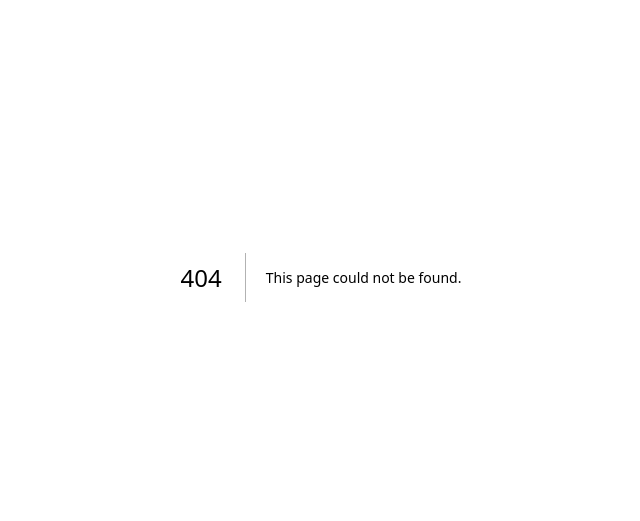
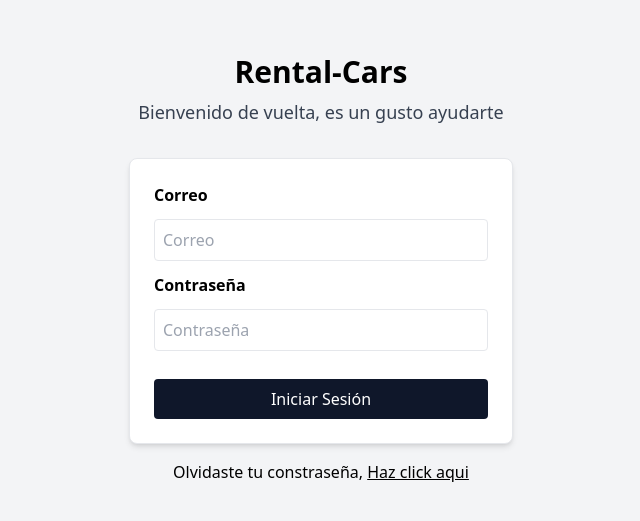
Before and after one commit to vKail/rental-cars, a Next.js app: page /login in a window 1280 px wide. Before the commit this address had no page. Shown: the part 123-644 px from the top of the page, without its empty margins (319-959 px from the left). Built offline with nearby package versions, Linux system fonts and the light colour scheme; no server answers.

Commit message:
Login donde in the feature auth, only need to do the recovery password and registration

```diff
--- a/package.json
+++ b/package.json
@@ -3,12 +3,13 @@
   "version": "0.1.0",
   "private": true,
   "scripts": {
-    "dev": "next dev",
+     "dev": "next dev -p 3001",
+     "start": "next start -p 3001",
     "build": "next build",
-    "start": "next start",
     "lint": "next lint"
   },
   "dependencies": {
+    "@hookform/resolvers": "^3.9.1",
     "axios": "^1.7.7",
     "next": "14.2.17",
     "react": "^18",
--- a/src/app/globals.css
+++ b/src/app/globals.css
@@ -1,27 +1,3 @@
 @tailwind base;
 @tailwind components;
 @tailwind utilities;
-
-:root {
-  --background: #ffffff;
-  --foreground: #171717;
-}
-
-@media (prefers-color-scheme: dark) {
-  :root {
-    --background: #0a0a0a;
-    --foreground: #ededed;
-  }
-}
-
-body {
-  color: var(--foreground);
-  background: var(--background);
-  font-family: Arial, Helvetica, sans-serif;
-}
-
-@layer utilities {
-  .text-balance {
-    text-wrap: balance;
-  }
-}
--- /dev/null
+++ b/src/app/login/page.tsx
@@ -0,0 +1,6 @@
+import { LoginView } from "@/features/auth/presentation/views/login-view";
+import React from "react";
+
+ const LoginPage = () => <LoginView/>
+
+export default LoginPage;
--- a/src/features/auth/context/auth-user-store.ts
+++ b/src/features/auth/context/auth-user-store.ts
@@ -29,7 +29,7 @@ export const UseAuthStore = create<AuthStore>(
                 set({ user, loading: false })
             },
             logout: () => {
-                //set({ user: DEFAULT_USER })
+                set({ user: DEFAULT_USER })
             }
         }),
         {
--- a/src/features/auth/hooks/useAuth.ts
+++ b/src/features/auth/hooks/useAuth.ts
@@ -0,0 +1,29 @@
+import { UseAuthStore } from "../context/auth-user-store"
+import * as yup from 'yup'
+import { IAuth } from "../models/IAuth";
+
+export const useAuth = () => {
+    const {login} = UseAuthStore();
+
+    const initialValues : IAuth = {
+        email: '',
+        password: ''
+    }
+
+    const validationSchema = yup.object().shape({
+        email: yup.string().email().required('La dirección de correo es requerida'),
+        password: yup.string().required('La contraseña es requerida')
+    })
+
+    const onSubmit = async (values: IAuth) => {
+        console.log(values)
+        await login(values)
+    }
+
+    return {
+        initialValues,
+        validationSchema,
+        onSubmit
+    }
+
+}
--- a/src/features/auth/presentation/components/login-form.tsx
+++ b/src/features/auth/presentation/components/login-form.tsx
@@ -0,0 +1,46 @@
+'use client'
+import { useForm } from "react-hook-form";
+import { useAuth } from "../../hooks/useAuth";
+import { yupResolver } from '@hookform/resolvers/yup';
+import { IAuth } from "../../models/IAuth";
+
+export const LoginForm = () => {
+    const { initialValues, validationSchema, onSubmit } = useAuth();
+    const { register, formState: { errors }, handleSubmit } = useForm<IAuth>({
+        resolver: yupResolver(validationSchema),
+    });
+
+    return (
+        <form
+            className="flex flex-col w-full max-w-sm p-6 bg-white shadow-md border border-gray-200 rounded-lg"
+            onSubmit={handleSubmit(onSubmit)}
+        >
+            <label htmlFor="label" className="text-base font-semibold pb-3">Correo </label>
+            <input
+                type="email"
+                {...register('email')}
+                placeholder="Correo"
+                defaultValue={initialValues.email}
+                className="mb-3 p-2 border rounded focus:outline-none focus:ring-2 focus:ring-slate-700"
+            />
+            <span className="text-red-700 text-sm">{errors.email?.message}</span>
+
+            <label htmlFor="label" className="text-base font-semibold pb-3">Contraseña </label>
+            <input
+                type="password"
+                {...register('password')}
+                placeholder="Contraseña"
+                defaultValue={initialValues.password}
+                className="mb-3 p-2 border rounded focus:outline-none focus:ring-2 focus:ring-slate-700"
+            />
+            <span className="text-red-700 text-sm">{errors.password?.message}</span>
+
+            <button
+                type="submit"
+                className="mt-4 bg-slate-900 text-white p-2 rounded hover:bg-black"
+            >
+                Iniciar Sesión
+            </button>
+        </form>
+    );
+};
--- a/src/features/auth/presentation/views/login-view.tsx
+++ b/src/features/auth/presentation/views/login-view.tsx
@@ -0,0 +1,14 @@
+import { LoginForm } from "../components/login-form";
+
+export const LoginView = () => {
+  return (
+    <div className="flex flex-col w-screen h-screen items-center justify-center p-10 bg-gray-100">
+      <div className="text-center mb-8">
+        <h1 className="text-3xl font-bold mb-2">Rental-Cars</h1>
+        <h2 className="text-lg text-gray-700">Bienvenido de vuelta, es un gusto ayudarte </h2>
+      </div>
+      <LoginForm />
+      <p className="py-4">Olvidaste tu constraseña, <u>Haz click aqui</u></p>
+    </div>
+  );
+};
--- a/src/features/auth/services/DataSource.ts
+++ b/src/features/auth/services/DataSource.ts
@@ -19,7 +19,7 @@ import { UserAdapter } from "../adapters/UserAdapter"
     }
 
     async login(data: IAuth): Promise<IUser> {
-        const response = await this.httpClient.post<IAuthResponse>('/auth/login', { data })
+        const response = await this.httpClient.post<IAuthResponse>('users/sign_in', { data })
         response.access_token && setToken(response.access_token)
         return UserAdapter.toDomain(response)
     }
--- a/tailwind.config.ts
+++ b/tailwind.config.ts
@@ -2,9 +2,13 @@ import type { Config } from "tailwindcss";
 
 const config: Config = {
   content: [
-    "./src/pages/**/*.{js,ts,jsx,tsx,mdx}",
-    "./src/components/**/*.{js,ts,jsx,tsx,mdx}",
-    "./src/app/**/*.{js,ts,jsx,tsx,mdx}",
+    './pages/**/*.{ts,tsx}',
+    './components/**/*.{ts,tsx}',
+    './app/**/*.{ts,tsx}',
+    './src/**/*.{ts,tsx}',
+    './core/**/*.{ts,tsx}',
+    './features/**/*.{ts,tsx}',
+    './shared/**/*.{ts,tsx}',
   ],
   theme: {
     extend: {
```
Also changed, not shown: 1 other file (tests, documents, lock files or other folders).
